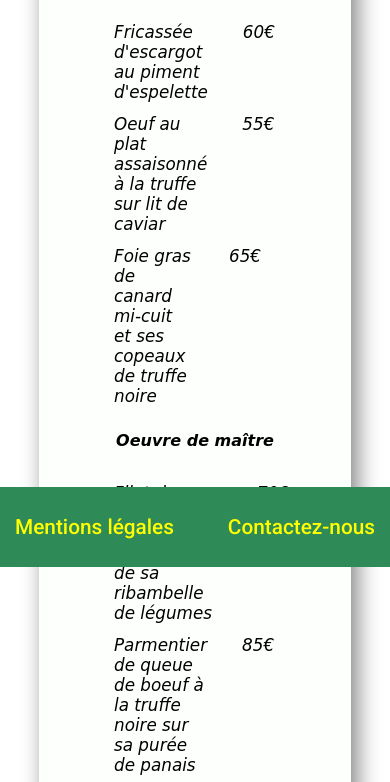
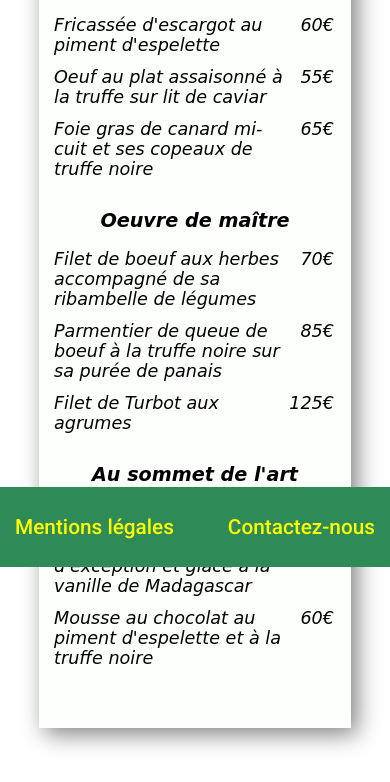
Before and after one commit to Sansan79M/Projet3-ohmyfood, a website: page menu4.html in a window 390 px wide. Shown: the part 277-1059 px from the top of the page. Drawn offline with Linux system fonts and the light colour scheme; a web font is replaced by a local one.

Commit message:
modif media queries 4 menus

```diff
--- a/sass/pages/_menu1.scss
+++ b/sass/pages/_menu1.scss
@@ -1,11 +1,12 @@
 
-/******* CORPS DE LA PAGE 1 *******/
+/******* BLOC PAGE 1 *******/
 body{@include body-margin;}
 main { height: 1630px;
 margin-bottom:110px;
 }
 
-/********** BLOC MENU *********/
+
+/********** BLOC MENU 1 *********/
 #bloc-menu {
     width: $width-b-m;
     background-color: $background-menu1;
@@ -14,25 +15,27 @@ margin-bottom:110px;
     color: $color-text-menu1;
 }
 
-/******* ICONE ET TITRE MENU ******/
+
+/******* ICON AND TITLE MENU 1 ******/
 #menu-title {
     @include title-center;
     margin-bottom: 30px;
  p {
-        font-size: 70px;
-        margin-bottom: -10px;
+    font-size: 70px;
+    margin-bottom: -10px;
     }
  h2 {
         font-size: 4em;
-        color: rgb(61, 19, 25);
+        color: $color-text-menu1;
         font-family: $fontm1-title;
         margin-top:-8px;
         margin-bottom: -15px;
     }
 }
-/******* FIN ICONE ET TITRE MENU ******/
+/******* END ICON AND TITLE MENU 1 ******/
 
-/********* LES 3 PARTIES DU MENU ********/
+
+/********* THE 3 PARTS OF THE MENU 1 ********/
 .dish {
     padding-top: 25px;
     }
@@ -41,9 +44,10 @@ margin-bottom:110px;
         margin-bottom: 2px;
     }
 
-/********* FIN LES 3 PARTIES DU MENU ********/
+/********* END THE 3 PARTS OF THE MENU 1 ********/
 
-/*********** SOUS-TITRES *************/
+
+/*********** SUBTITLE MENU 1 *************/
 .subtitle {@include subtitle-align;
     margin-left: 50px;
     margin-right: 50px;
@@ -55,9 +59,10 @@ h4 {
     }
 }
 h4:hover {@include underline;}
-/*********** FIN SOUS-TITRES *************/
+/*********** END SUBTITLE MENU 1*************/
 
-/******* LIGNES DE SEPARATION HR ********/
+
+/******* HR SEPARATION LINE 1 ********/
 hr {
     width: 300px;
     height: 5px;
@@ -67,9 +72,10 @@ hr {
     margin-left: 30px;
     margin-right: 30px;
 }
-/******* FIN LIGNES DE SEPARATION HR ********/
+/*********** END HR SEPARATION LINE 1 **************/
 
-/********* PARAGRAPHES *******/
+
+/********* PARAGRAPH MENU 1 *******/
 .paragraph {
     display: flex;
     flex-direction: column;
@@ -80,9 +86,10 @@ hr {
     padding-left: 60px;
 }
 .line {@include p-price-line;}
-/********* FIN PARAGRAPHES *******/
+/********* END PARAGRAPHES MENU 1 *******/
 
-/**** RAPPEL TITRE DE MENU *****/
+
+/**** REMINDER TITLE MENU 1 *****/
 #end-of-menu {
     display: flex;
     align-items: baseline;
@@ -96,35 +103,41 @@ hr {
         font-family: $fontm1-title;
     }
 }
-/**** FIN RAPPEL TITRE DE MENU *****/
+/**** END REMINDER TITLE MENU 1 *****/
+
 
 /******* MEDIA QUERIES MENU 1 ********/
 @media all and (max-width: 900px) {
-    main {margin-bottom:auto;
-    h2{ font-size: 1em;
-    margin-top:2px;}
-}
+    main
+    {height: 68em;
+    h2 {@include h2-main-adjust;}
+    }
+
     #menu-title h2, #menu-title p
-    {font-size: 2em;}
+    {font-size: 2.3em;}
 
     .dish h4
-    {font-size:2em;
+    {font-size:1.8em;
     text-align: center;
     margin-top:-20px;}
 
     hr
     {@include hr-reduced;}
 
-    .paragraph p
-    {font-size:0.7em;
-    padding-right: 20px;
-    padding-left: 15px;}
+    .paragraph {
+    font-size:1.3em;
+    padding-right: 10px;
+    padding-left: 15px;
+    margin-top:-30px;}
+
+    .price{margin-left:15px;}
 
     #end-of-menu h3, #end-of-menu p
     {font-size:1.5em;}
 }
+
 @media all and (max-width: 600px) {
     hr{@include hr-remove;}
     .subtitle{@include subtitle-center;}
 }
-/******* FIN MEDIA QUERIES MENU 1 ********/
+/******* END MEDIA QUERIES MENU 1 ********/
--- a/sass/pages/_menu2.scss
+++ b/sass/pages/_menu2.scss
@@ -1,9 +1,10 @@
 
-/******* CORPS DE LA PAGE 2 *******/
+/******* BLOC PAGE 2 *******/
 body{@include body-margin;}
 main {height: 1450px;}
 
-/********** BLOC MENU *********/
+
+/********** BLOC MENU 2 *********/
 #bloc-menu {
     width: $width-b-m;
     background-color: $background-menu2;
@@ -12,7 +13,8 @@ main {height: 1450px;}
     @include shadow;
 }
 
-/******* TITRE MENU ******/
+
+/******* TITLE MENU 2 ******/
 #menu-title {
     @include title-center;
     margin-bottom: 30px;
@@ -20,14 +22,15 @@ main {height: 1450px;}
         font-size: 4em;
         font-family: $fontm2;
         font-weight: bold;
-        background: linear-gradient(to right, rgb(198, 116, 18), rgb(165, 103, 153), rgb(110, 76, 204));
+        background: linear-gradient(to right, $color-text1-menu2, $color-text2-menu2, $color-text3-menu2);
         -webkit-background-clip: text;
         -webkit-text-fill-color: transparent;
     }
 }
-/******* FIN TITRE MENU ******/
+/******* END TITLE MENU ******/
 
-/********* LES 3 PARTIES DU MENU ********/
+
+/********* THE 3 PARTS OF THE MENU 2 ********/
 .dish {
     padding-top: 18px;
     padding-bottom: 15px;
@@ -36,16 +39,16 @@ main {height: 1450px;}
         margin-top: 2px;
         margin-bottom: 10px;
     }
-/********* FIN LES 3 PARTIES DU MENU ********/
+/********* END THE 3 PARTS OF THE MENU 2 ********/
 
-/*********** SOUS-TITRES *************/
+
+/*********** SUBTITLE MENU 2 *************/
 .subtitle {@include subtitle-align;
     margin-left: 40px;
     margin-right: 40px;
 h4 {
     font-size: 2em;
-    font-family: $fontm2;
-}
+    font-family: $fontm2;}
 }
 #entree h4 {
     background: linear-gradient(to top, $color-text1-menu2 0%, $color-text1-menu2 2px, transparent 2px) no-repeat left bottom / 0 100%;
@@ -61,9 +64,10 @@ h4 {
 }
 #entree h4:hover, #resistance h4:hover, #dessert h4:hover
 {@include underline;}
-/*********** FIN SOUS-TITRES *************/
+/*********** END SUBTITLE MENU 2 *************/
 
-/******* LIGNES DE SEPARATION HR ********/
+
+/******* HR SEPARATION LINE 2 ********/
 hr {
     width: 280px;
     height: 5px;
@@ -95,17 +99,18 @@ hr {
     border: 1px solid $color-text3-menu2;
     background-color: $color-text3-menu2;
 }
-/******* FIN LIGNES DE SEPARATION HR ********/
+/*********** END HR SEPARATION LINE 2 **************/
 
-/********* PARAGRAPHES MENU 2*******/
+
+/********* PARAGRAPH MENU 2*******/
 #entree h4, #entree p{
-    color: rgb(198, 116, 18);
+    color: $color-text1-menu2;
 }
 #resistance h4, #resistance p {
-    color: rgb(165, 103, 153);
+    color: $color-text2-menu2;
 }
 #dessert h4, #dessert p {
-    color: rgb(110, 76, 204);
+    color: $color-text3-menu2;
 }
 .paragraph {
     display: flex;
@@ -117,14 +122,15 @@ hr {
     padding-left: 60px;
 }
 .line {@include p-price-line;}
-/********* FIN PARAGRAPHES MENU 2*******/
+/********* END PARAGRAPH MENU 2*******/
+
 
 /******* MEDIA QUERIES MENU 2 ********/
-
-
 @media all and (max-width: 900px) {
     main
-    {@include main-adjust;}
+    {height: 55em;
+    h2 {@include h2-main-adjust;}
+    }
 
     #menu-title h2
     {font-size: 2em;}
@@ -142,9 +148,10 @@ hr {
         padding-right: 10px;
         padding-left: 15px;
         margin-top:-20px;}
-}
+    }
+
 @media all and (max-width: 600px) {
     hr{@include hr-remove;}
     .subtitle{@include subtitle-center;}
 }
-/******* FIN MEDIA QUERIES MENU 2 ********/
+/******* END MEDIA QUERIES MENU 2 ********/
--- a/sass/pages/_menu3.scss
+++ b/sass/pages/_menu3.scss
@@ -1,18 +1,20 @@
 
-/******* CORPS DE LA PAGE 3 *******/
+/******* BLOC PAGE 3 *******/
 body{@include body-margin;}
 main { height: 1650px; }
 
-/********** BLOC MENU *********/
+
+/********** BLOC MENU 3*********/
 #bloc-menu {
     width: $width-b-m;
     background-color: $background-menu3;
     @include bloc-menus-padding ;
     @include bloc-menu-align;
     @include shadow;
-  }
+}
 
-/******* TITRE MENU ******/
+
+/******* TITLE MENU 3 ******/
 #menu-title {
     @include title-center;
     margin-bottom: 30px;
@@ -24,9 +26,10 @@ main { height: 1650px; }
         -webkit-text-fill-color: transparent;
     }
 }
-/*******FIN TITRE MENU ******/
+/******* END TITLE MENU 3 ******/
 
-/********* LES 3 PARTIES DU MENU ********/
+
+/********* THE 3 PARTS OF THE MENU 3 ********/
 .dish {
     padding-top: 18px;
     padding-bottom: 15px;
@@ -35,9 +38,10 @@ main { height: 1650px; }
         margin-top: 2px;
         margin-bottom: 10px;
     }
-/********* FIN LES 3 PARTIES DU MENU ********/
+/********* END THE 3 PARTS OF THE MENU 3 ********/
 
-/*********** SOUS-TITRES *************/
+
+/*********** SUBTITLE MENU 3 *************/
 .subtitle {@include subtitle-align;
     margin-left: 40px;
     margin-right: 40px;
@@ -60,9 +64,10 @@ h4 {
 }
 #entree h4:hover, #resistance h4:hover, #dessert h4:hover
 {@include underline;}
-/*********** FIN SOUS-TITRES *************/
+/*********** END SUBTITLE MENU 3 *************/
 
-/******* LIGNES DE SEPARATION HR ********/
+
+/******* HR SEPARATION LINE 3 ********/
 hr {
     width: 280px;
     height: 5px;
@@ -94,9 +99,10 @@ hr {
     border: 1px solid $color-text3-menu3;
     background-color: $color-text3-menu3;
 }
-/******* FIN LIGNES DE SEPARATION HR ********/
+/*********** END HR SEPARATION LINE 3 **************/
 
-/********* PARAGRAPHES MENU 3 *******/
+
+/********* PARAGRAPH MENU 3 *******/
 #entree h4, #entree p {
     color: $color-text-menu3;
 }
@@ -116,32 +122,37 @@ hr {
     padding-left: 60px;
 }
 .line {@include p-price-line;}
-/********* FIN PARAGRAPHES MENU 3*******/
+/********* END PARAGRAPH MENU 3*******/
+
 
 /******* MEDIA QUERIES MENU 3 ********/
 @media all and (max-width: 900px) {
     main
-    {@include main-adjust;}
+    {height: 58em;
+    h2 {@include h2-main-adjust;}
+    }
 
     #menu-title h2
     {font-size: 2.5em;}
 
     .dish h4
-    {font-size:0.8em;
+    {font-size:1.1em;
     text-align: center;
     margin-top:-20px;}
 
     hr
     {@include hr-reduced;}
 
-    .paragraph p{
-        font-size:0.7em;
+    .paragraph {
+        font-size:1em;
         padding-right: 10px;
         padding-left: 15px;
         margin-top:-20px;}
 }
+    .price{margin-left:15px;}
+
 @media all and (max-width: 600px) {
     hr{@include hr-remove;}
     .subtitle{@include subtitle-center;}
 }
-/******* FIN MEDIA QUERIES MENU 3 ********/
+/******* END MEDIA QUERIES MENU 3 ********/
--- a/sass/pages/_menu4.scss
+++ b/sass/pages/_menu4.scss
@@ -1,9 +1,9 @@
 
-/******* CORPS DE LA PAGE 4 *******/
+/******* BLOC PAGE 4 *******/
 body{@include body-margin;}
 main {height: 1550px;}
 
-/********** BLOC MENU *********/
+/********** BLOC MENU 4 *********/
 #bloc-menu {
     width: $width-b-m;
     background-color: $background-menu4;
@@ -12,7 +12,7 @@ main {height: 1550px;}
     @include shadow;
 }
 
-/******* TITRE MENU ******/
+/******* TITLE MENU 4 ******/
 #menu-title {
     @include title-center;
  h2 {
@@ -26,9 +26,9 @@ main {height: 1550px;}
         -webkit-text-fill-color: transparent;
     }
 }
-/******* FIN TITRE MENU ******/
+/******* END TITLE MENU 4 ******/
 
-/********* LES 3 PARTIES DU MENU ********/
+/********* THE 3 PARTS OF THE MENU 4 ********/
 .dish {
     padding-top: 18px;
     padding-bottom: 15px;
@@ -37,17 +37,18 @@ main {height: 1550px;}
         margin-top: 2px;
         margin-bottom: 10px;
 }
-/********* FIN LES 3 PARTIES DU MENU ********/
+/********* END THE 3 PARTS OF THE MENU 4 ********/
 
-/*********** SOUS-TITRES *************/
+
+/*********** SUBTITLE MENU 4 *************/
 .subtitle {@include subtitle-align;
     margin-left: 30px;
     margin-right: 30px;
 h4 {
-        font-size: 2em;
-        color: $color-text-menu4;
-        font-family: $fontm4;
-        font-style: italic;
+    font-size: 2em;
+    color: $color-text-menu4;
+    font-family: $fontm4;
+    font-style: italic;
     }
 }
     h4 {
@@ -55,13 +56,16 @@ h4 {
     transition: background-size 0.50s;
 }
     h4:hover {@include underline;}
-/*********** FIN SOUS-TITRES *************/
+/*********** END SUBTITLE MENU 4 *************/
 
-/******* LIGNES DE SEPARATION HR ********/
+
+/******* HR SEPARATION LINE 4 ********/
 hr {
     width: 300px;
     height: 5px;
     border-radius: 20px;
+    margin-left: 15px;
+    margin-right: 15px;
 }
 #hr1, #hr2, #hr3 {
     border: 1px solid $color-light-menu4;
@@ -73,9 +77,9 @@ hr {
     background-image: linear-gradient(to left, $color-dark-menu4, $color-light-menu4);
     margin-right: 40px;
 }
-/******* FIN LIGNES DE SEPARATION HR ********/
+/*********** END HR SEPARATION LINE 4 **************/
 
-/********* PARAGRAPHES *******/
+/********* PARAGRAPH MENU 4 *******/
 .paragraph {
     display: flex;
     flex-direction: column;
@@ -84,37 +88,41 @@ hr {
     font-family: $fontm4;
     font-style: italic;
     color: $color-text-menu4;
-    padding-right: 70px;
-    padding-left: 60px;
+    padding-right: 80px;
+    padding-left:70px;
 
 }
 .line {@include p-price-line;}
-/********* FIN PARAGRAPHES *******/
+/********* END PARAGRAPH MENU 4 *******/
 
 /******* MEDIA QUERIES MENU 4 ********/
 
 @media all and (max-width: 900px) {
     main
-    {@include main-adjust;}
+    {height: 65em;
+    h2 {@include h2-main-adjust;}
+    }
 
     #menu-title h2
     {font-size: 2em;}
 
     .dish h4
-    {font-size:1em;
+    {font-size:1.2em;
     text-align: center;
-    margin-top:-20px;}
+    margin-top:-15px;}
 
-    hr
-    {@include hr-reduced;}
+    hr {@include hr-reduced;}
 
-    .paragraph p{
-        font-size:0.7em;
-        padding-right: 20px;
-        padding-left: 15px;}
+    .paragraph {
+        font-size:1.1em;
+        padding-right: 17px;
+        padding-left: 15px;
+        margin-top:-20px;}
+
+    .price {margin-left:15px;}
 }
 @media all and (max-width: 600px) {
     hr{@include hr-remove;}
     .subtitle{@include subtitle-center;}
 }
-/******* FIN MEDIA QUERIES MENU 4********/
+/******* END MEDIA QUERIES MENU 4********/
```
Also changed, not shown: sass/utils/_mixins.scss (+3 -6 lines), sass/style-menu1.css, sass/style-menu2.css, sass/style-menu3.css, sass/style-menu4.css, 5 other files.
